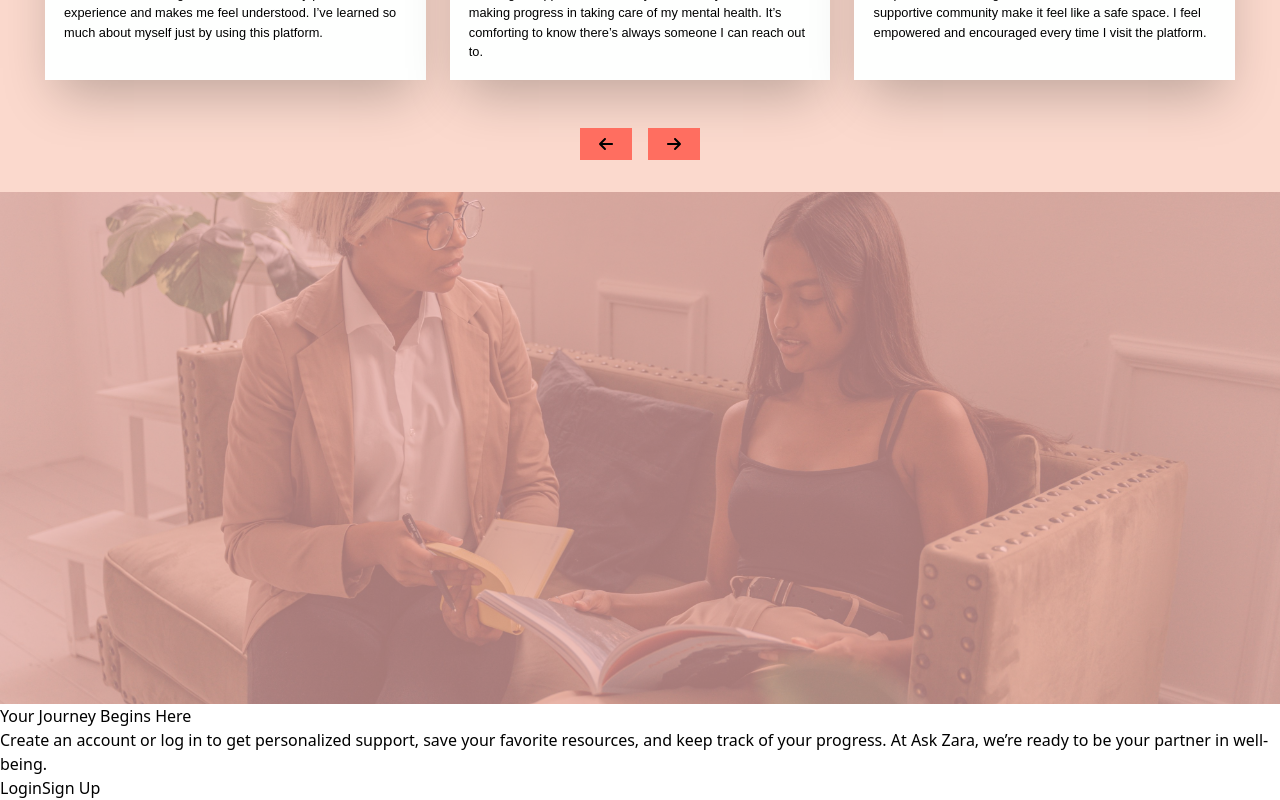
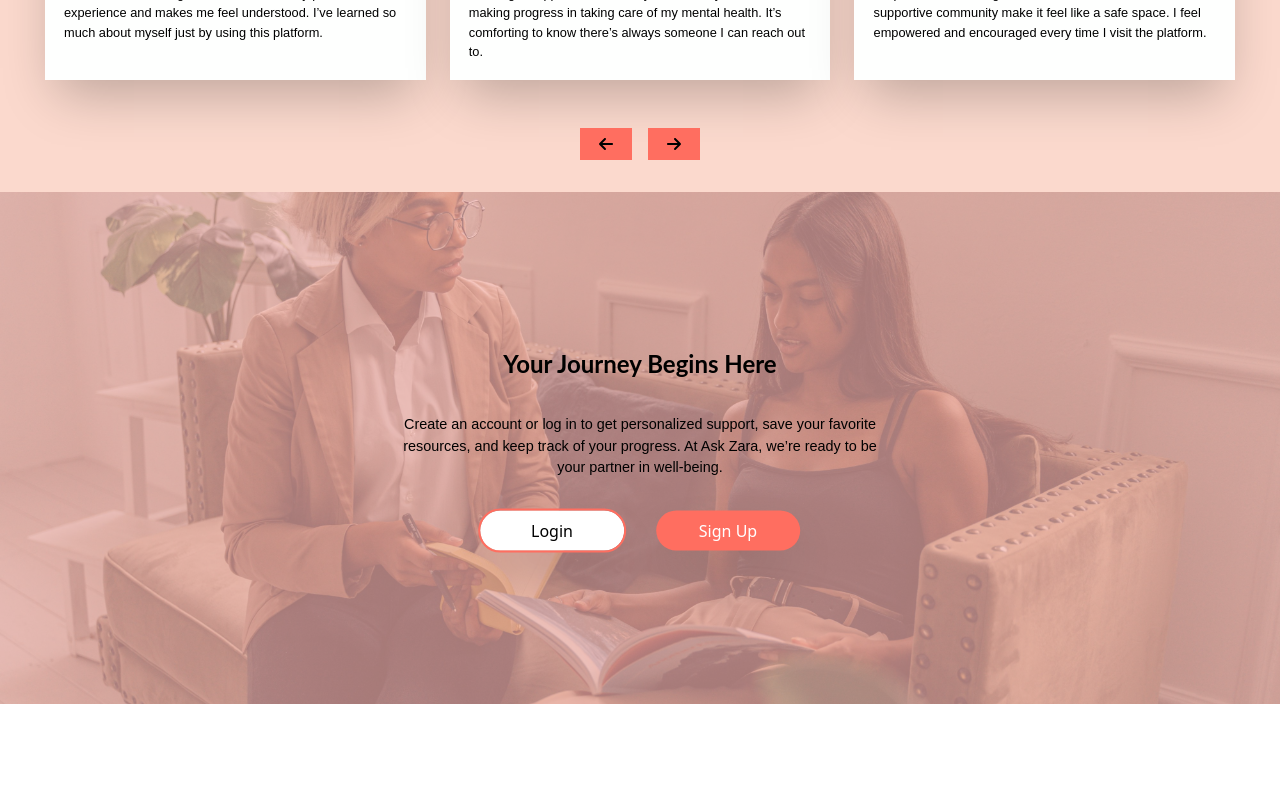
Before and after one commit to Qoosim/ask-zara, a React (Vite) app: page / in a window 1280 px wide. Shown: the part 3814-4614 px from the top of the page. After the commit the page ends 4518 px from the top, so only its background shows below. Built offline with nearby package versions, Linux system fonts and the light colour scheme.

Commit message:
design and develop journey begins section

```diff
--- a/src/components/home/_components/BeginsHereComponent.jsx
+++ b/src/components/home/_components/BeginsHereComponent.jsx
@@ -10,15 +10,30 @@ export const BeginsHereComponent = () => {
           alt="Login Image"
           className="w-full h-full object-cover"
         />
-        <h2>Your Journey Begins Here</h2>
-        <p>
-          Create an account or log in to get personalized support, save your
-          favorite resources, and keep track of your progress. At Ask Zara,
-          we’re ready to be your partner in well-being.
-        </p>
-        <div>
-          <button>Login</button>
-          <button>Sign Up</button>
+
+        <div className="flex flex-col items-center gap-[2rem] w-[37%] 2xl:w-[27%] mx-auto absolute left-1/2 top-1/2 transform -translate-x-1/2 -translate-y-1/2">
+          <h2 className="text-[#000] text-[1.5rem] font-lato-bold">
+            Your Journey Begins Here
+          </h2>
+          <p className="text-center text-[0.9rem] font-montserrat text-[#000] font-normal">
+            Create an account or log in to get personalized support, save your
+            favorite resources, and keep track of your progress. At Ask Zara,
+            we’re ready to be your partner in well-being.
+          </p>
+          <div className="flex items-center gap-[2rem]">
+            <button
+              className="bg-[#fff] text-[#000] w-[9rem] py-[0.5rem] rounded-[2rem] outline-2 outline-[#ff6e60] shadow-2xl"
+              role="button"
+            >
+              Login
+            </button>
+            <button
+              className="bg-[#ff6e60] text-[#fff] w-[9rem] py-[0.5rem] rounded-[2rem] shadow-2xl"
+              role="button"
+            >
+              Sign Up
+            </button>
+          </div>
         </div>
       </div>
     </>
```
